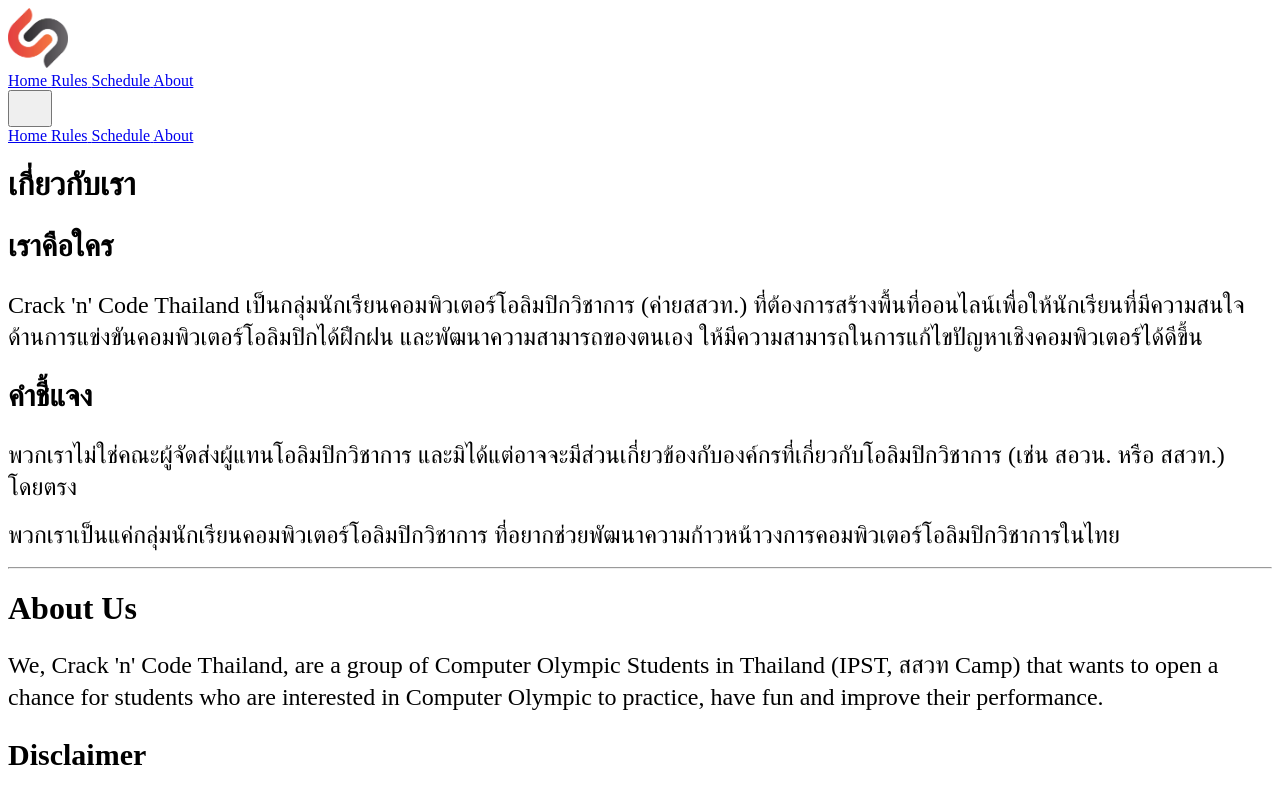
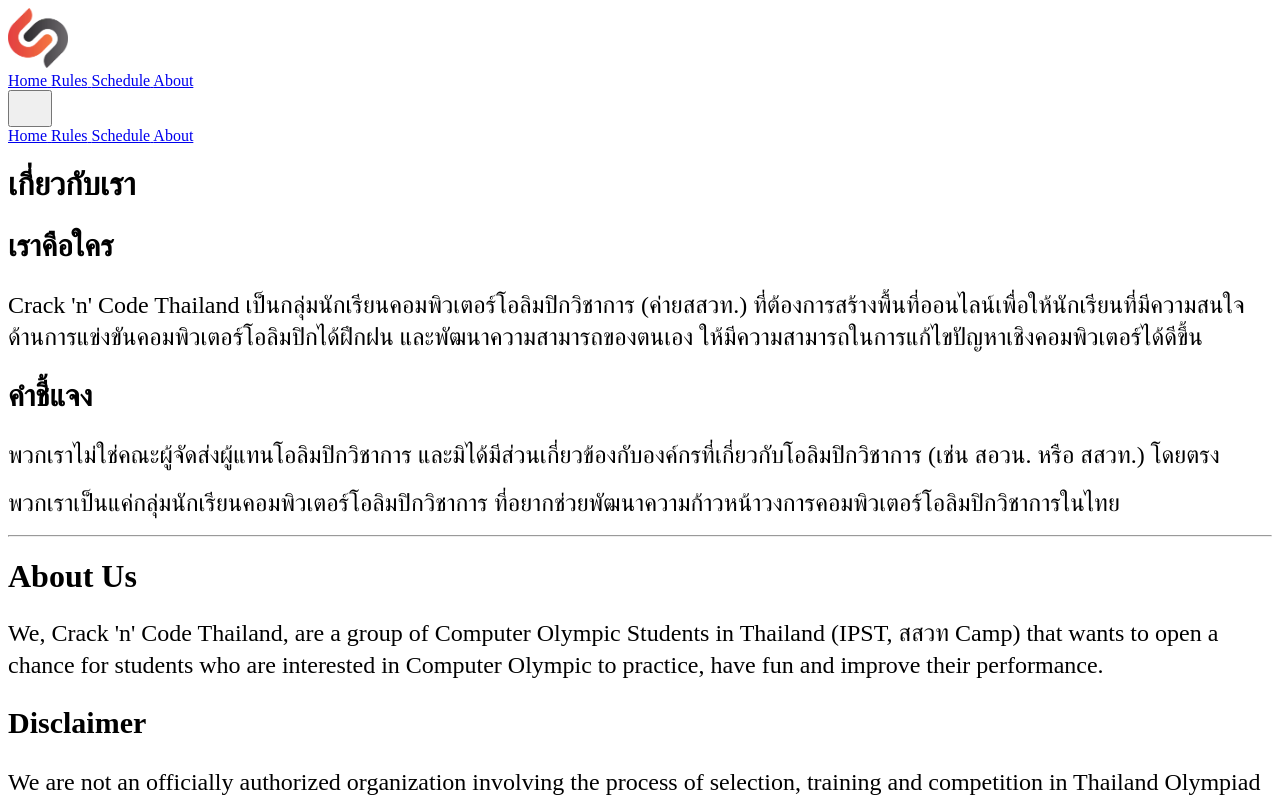
Before and after one commit to crackncode-th/pretoi19-site, a SvelteKit app: page /about in a window 1280 px wide. Shown: the top 800 px of the page. Built offline with nearby package versions, Linux system fonts and the light colour scheme; some icons are missing; a web font is replaced by a local one.

Commit message:
fix: typo:tada:

```diff
--- a/src/routes/about/+page.svelte
+++ b/src/routes/about/+page.svelte
@@ -9,8 +9,7 @@
 	<h2>คำชี้แจง</h2>
 	<p>
 		พวกเรา<span class="font-bold text-red-600">ไม่ใช่</span>คณะผู้จัดส่งผู้แทนโอลิมปิกวิชาการ
-		และมิได้แต่อาจจะมีส่วนเกี่ยวข้องกับองค์กรที่เกี่ยวกับโอลิมปิกวิชาการ (เช่น สอวน. หรือ สสวท.)
-		โดยตรง
+		และมิได้มีส่วนเกี่ยวข้องกับองค์กรที่เกี่ยวกับโอลิมปิกวิชาการ (เช่น สอวน. หรือ สสวท.) โดยตรง
 	</p>
 	<p>
 		พวกเราเป็นแค่กลุ่มนักเรียนคอมพิวเตอร์โอลิมปิกวิชาการ
```
